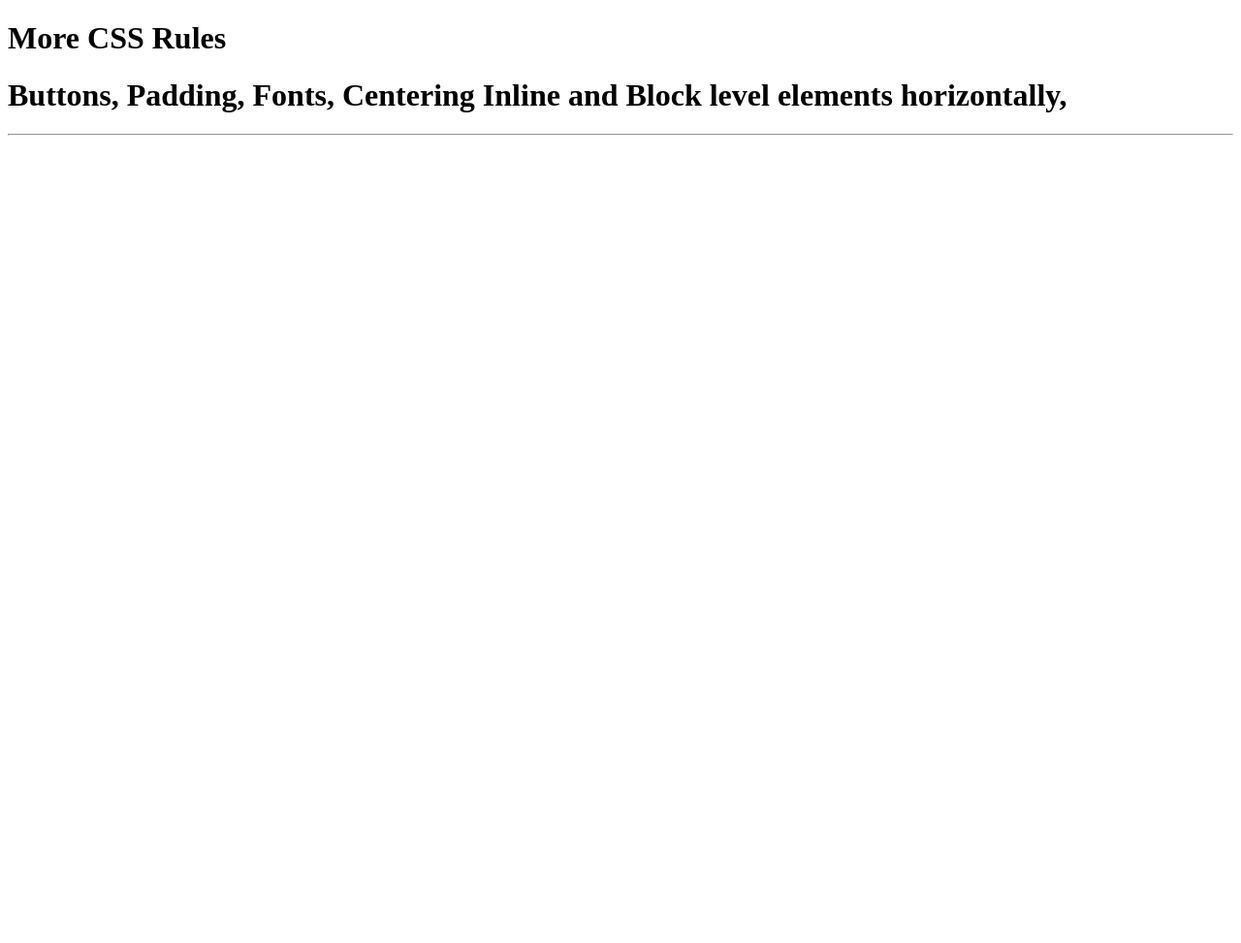
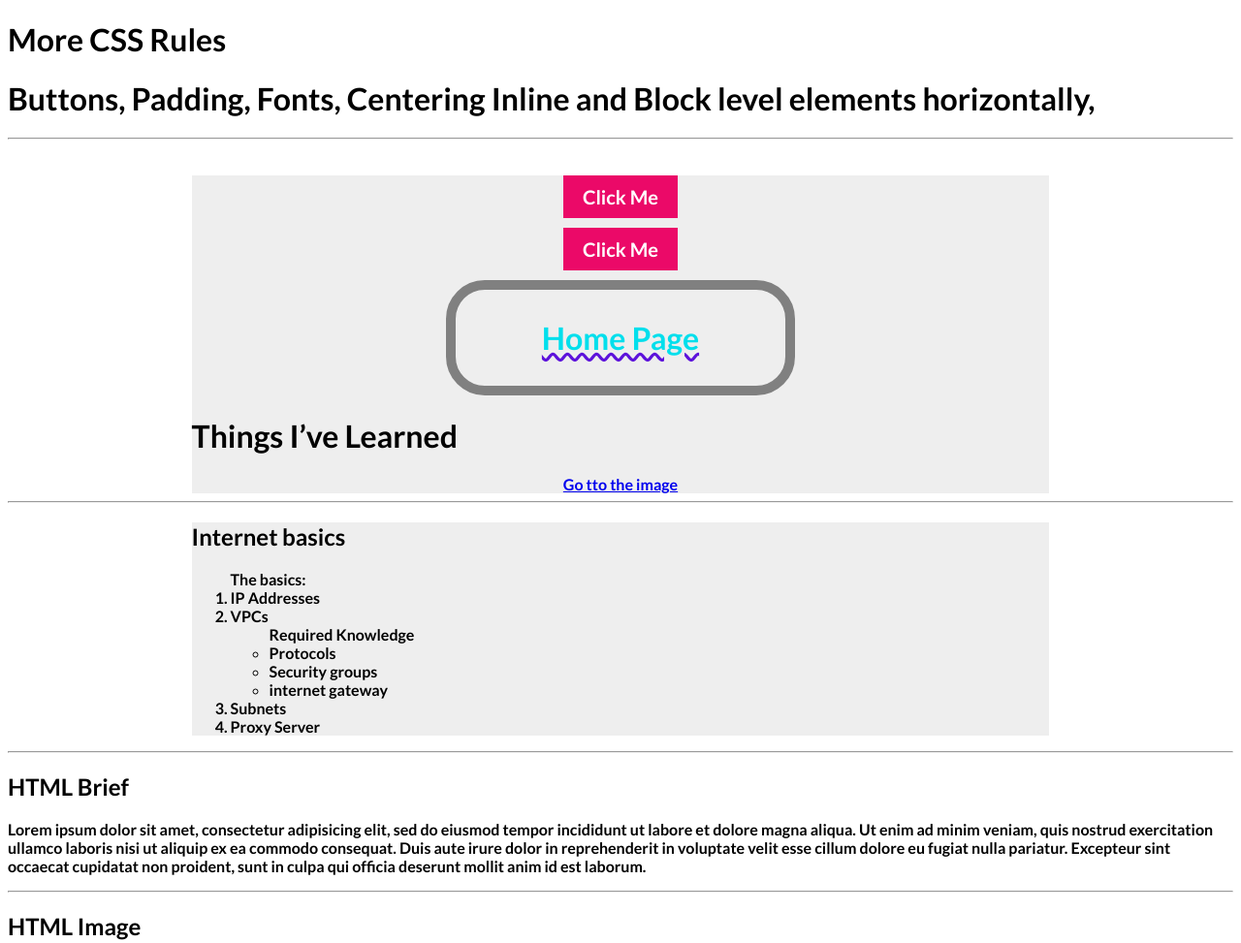
Before and after one commit to AhmedAlhallag/nt2, a plain HTML site: page Week2/illustrations/illus_2.html in a window 1280 px wide. Shown: the top 973 px of the page at 97% size. Before the commit the page ends 800 px from the top, so only its background shows below. Drawn offline with Linux system fonts and the light colour scheme.

Commit message:
modified

```diff
--- a/Week2/illustrations/illus_2.html
+++ b/Week2/illustrations/illus_2.html
@@ -3,6 +3,10 @@
   <head>
     <meta charset="utf-8">
     <title>Illus 1</title>
+    <link rel="stylesheet" href="styles_2.css">
+    <link rel="preconnect" href="https://fonts.gstatic.com">
+<link href="https://fonts.googleapis.com/css2?family=Lato:wght@700&display=swap" rel="stylesheet">
+
   </head>
   <body>
     <h1>More CSS Rules</h1>
@@ -10,6 +14,56 @@
 <hr>
 <br>
 
+<!-- inline -->
+<div >
+
+<button class="btn" type="button" name="button"> Click Me  </button>
+<button class="btn" type="button" name="button"> Click Me  </button>
+
+<h1  class="main-h1" > Home Page </h1>
+
+
+
+<h1 class="second-h1"> Things I’ve Learned </h1>
+
+
+<a href="#image">Go tto the image</a>
+</div>
+
+<hr>
+<!-- Attaching multiple classes  -->
+<div class="">
+
+
+<h2 class="bas1"> Internet basics </h2>
+
+<ol> The  basics:
+ <li>IP Addresses</li>
+  <li>VPCs
+    <ul> Required Knowledge
+        <li class="make-color">  Protocols</li>
+        <li>Security groups</li>
+        <li>internet gateway</li>
+    </ul>
+  </li>
+
+  <li>Subnets </li>
+  <li>Proxy Server</li>
+
+</ol>
+</div>
+<hr>
+
+<h2> HTML Brief</h2>
+<p> Lorem ipsum dolor sit amet, consectetur adipisicing elit, sed do eiusmod tempor incididunt ut labore et dolore magna aliqua. Ut enim ad minim veniam, quis nostrud exercitation ullamco laboris nisi ut aliquip ex ea commodo consequat. Duis aute irure dolor in reprehenderit in voluptate velit esse cillum dolore eu fugiat nulla pariatur. Excepteur sint occaecat cupidatat non proident, sunt in culpa qui officia deserunt mollit anim id est laborum. </p>
+
+<hr>
+
+<h2>HTML Image</h2>
+<img id="image" src="html.png" alt="" width="200px" height="200px">
+
+<a href="#">Go UP</a>
+
 
 
 
--- /dev/null
+++ b/Week2/illustrations/styles.css
@@ -0,0 +1,4 @@
+h2{
+
+  color:pink;
+}
--- /dev/null
+++ b/Week2/illustrations/styles_2.css
@@ -0,0 +1,42 @@
+* {
+  font-family:"Lato", Arial
+}
+
+.main-h1 {
+color: rgb(0, 223, 236);
+text-align: center;
+border: 10px solid grey;
+width:300px;
+text-align:center;
+margin:0 auto;
+padding:30px 20px;
+border-radius: 40px;
+text-decoration: underline wavy rgb(93, 18, 219);
+background-color:rgb(238, 238, 238)
+}
+
+.btn {
+font-size: 20px;
+color:#fff;
+background-color:rgb(235, 9, 104);
+border:none;
+padding: 10px 20px;
+margin: 30px 10px;
+
+display:block;
+margin:10px auto
+}
+
+div {
+background-color: rgb(238, 238, 238);
+width: 70%;
+margin: 0 auto
+}
+
+a{
+  display: block;
+  /* width:130px; */
+  /* margin:0 auto */
+  text-align:center
+
+}
```
Also changed, not shown: Week2/illustrations/illus_1.html (+84 -0 lines), Week2/illustrations/illus_4.html (added, +16 -0 lines).
